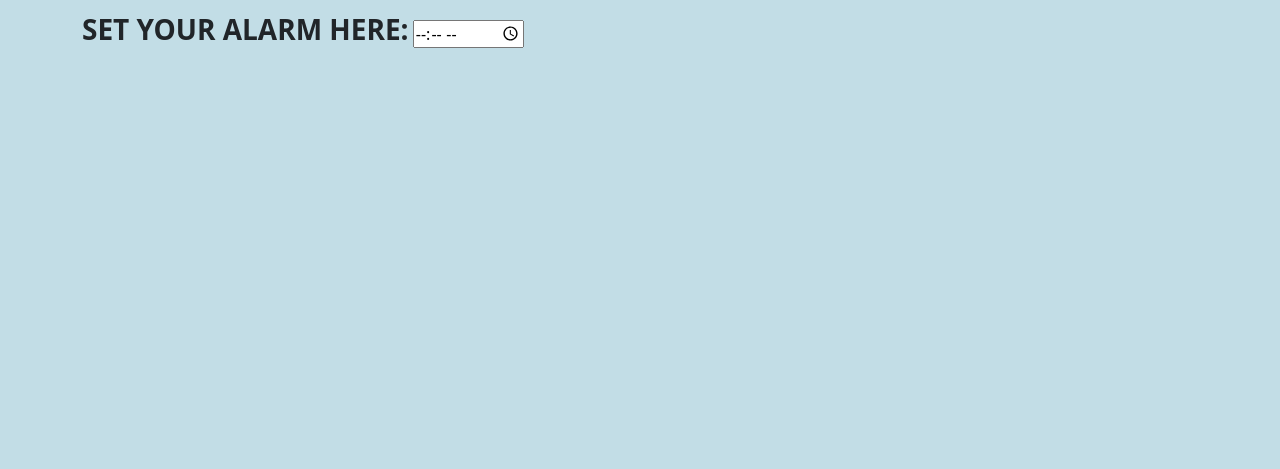
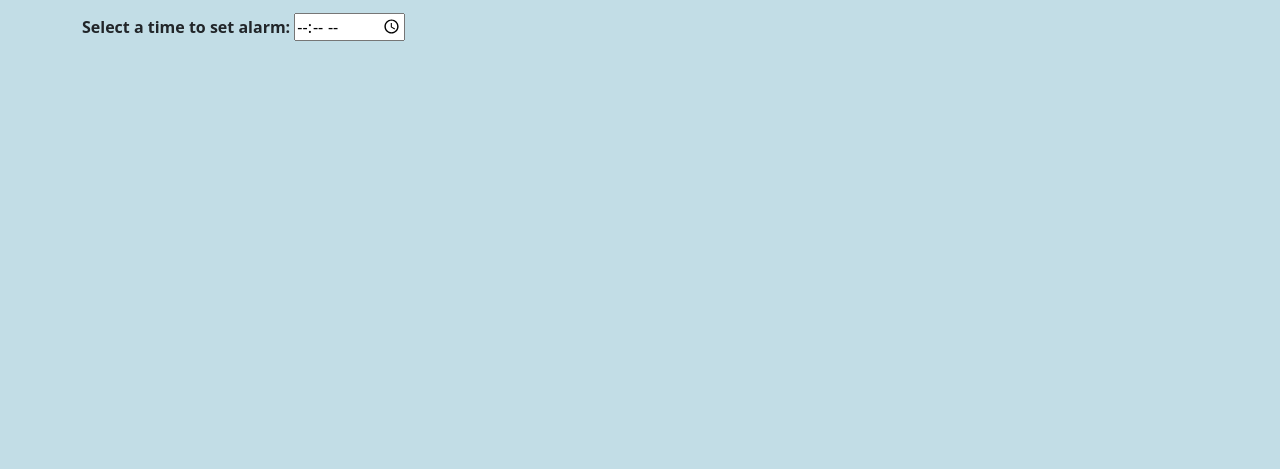
Before and after one commit to pradosh058/World-clock, a plain HTML site: page index.html in a window 1280 px wide. Shown: the part 331-800 px from the top of the page. Drawn offline with nearby package versions, Linux system fonts and the light colour scheme.

Commit message:
Update index.html

```diff
--- a/index.html
+++ b/index.html
@@ -59,7 +59,7 @@
       </div>
       </main>
 
-  <label for="appt"><h3><b>SET YOUR ALARM HERE:</b></h3></label>
+      <label for="appt"><b>Select a time to set alarm:</b></label>
       <input type="time" id="alarm" name="alarm">
     <script src="https://cdn.jsdelivr.net/npm/bootstrap@5.3.0-alpha1/dist/js/bootstrap.bundle.min.js" integrity="sha384-w76AqPfDkMBDXo30jS1Sgez6pr3x5MlQ1ZAGC+nuZB+EYdgRZgiwxhTBTkF7CXvN" crossorigin="anonymous"></script>
   </body>
```
